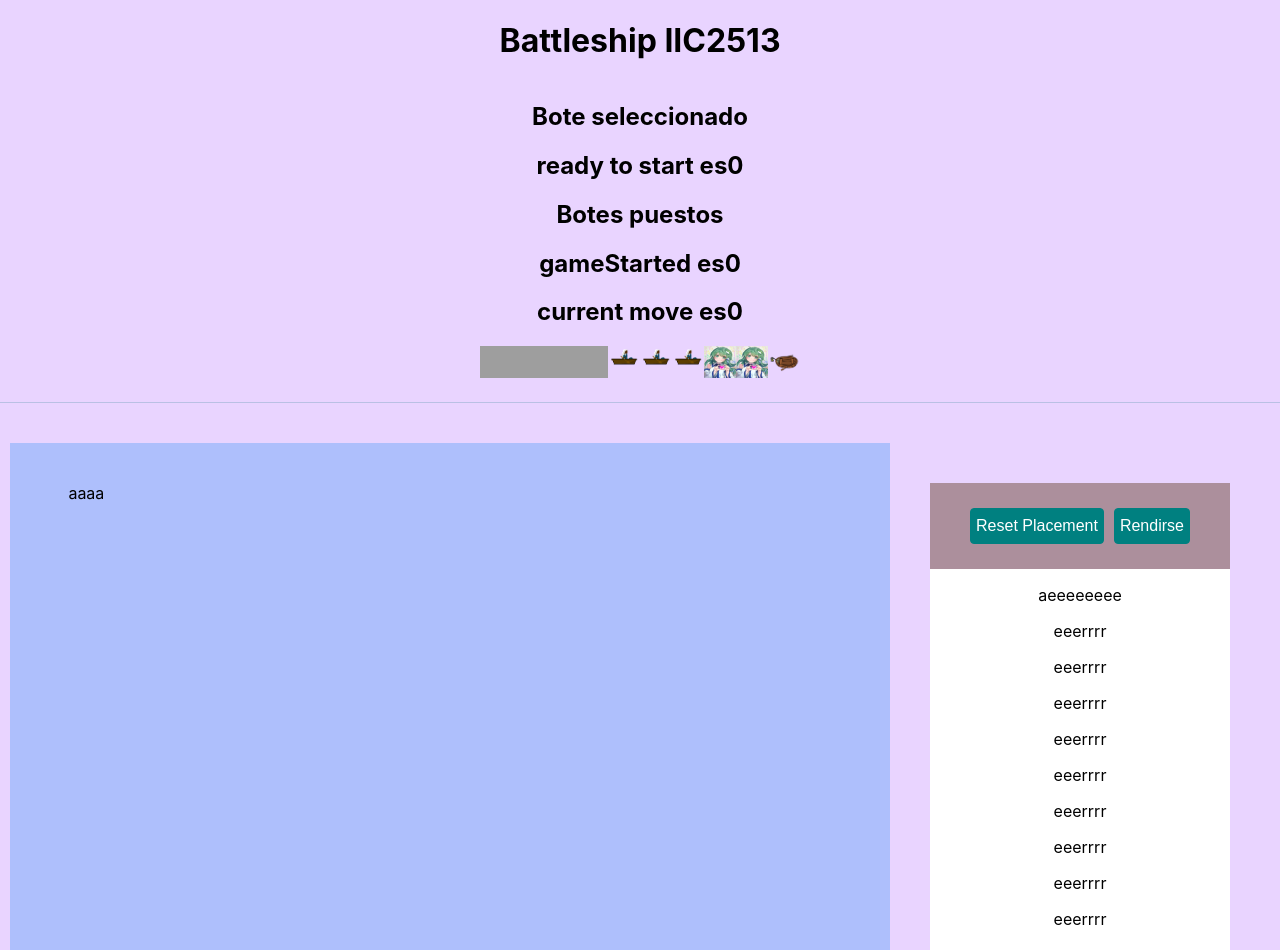
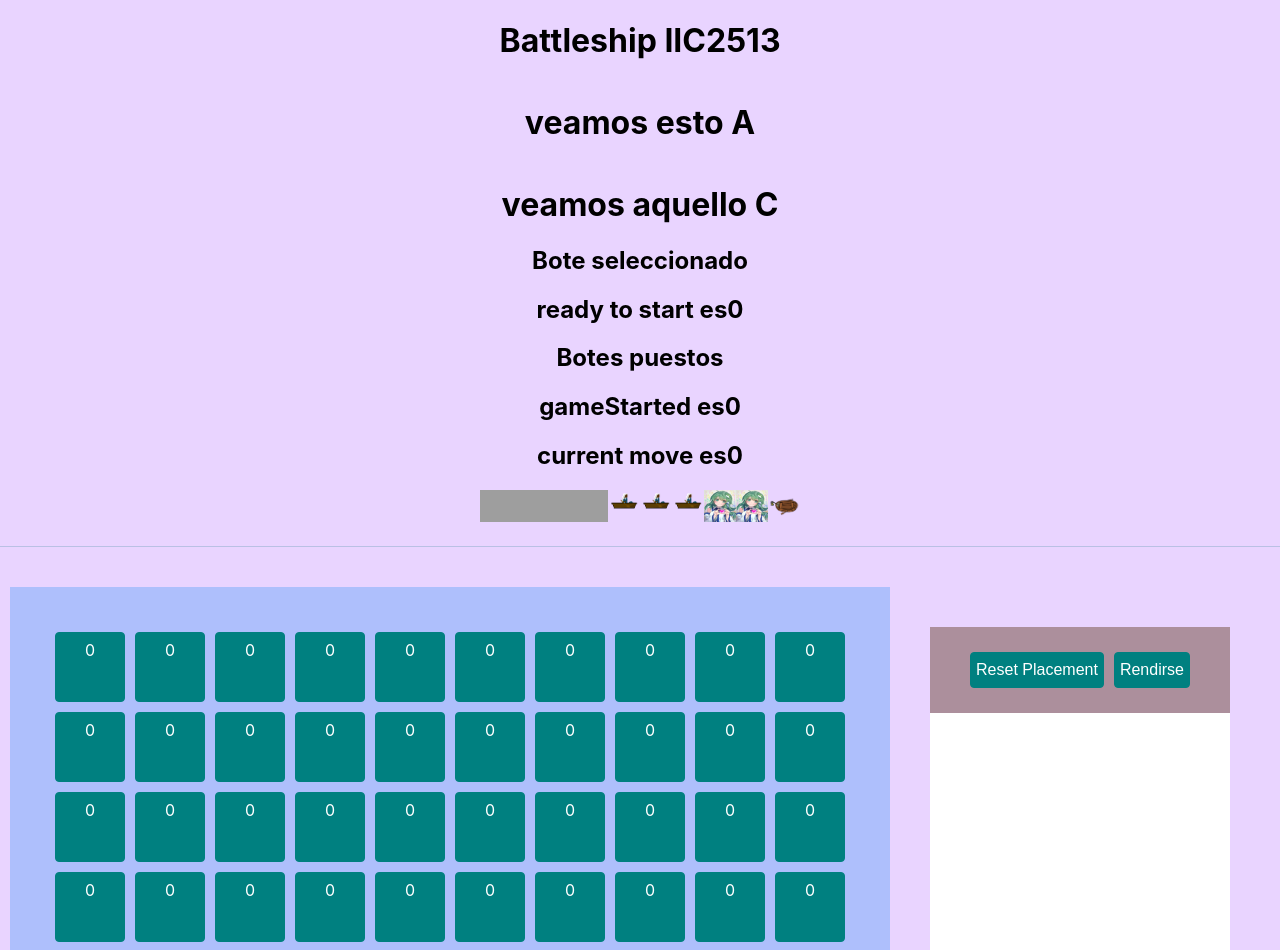
Before and after one commit to mistico0121/ex_mrschudeck, a React (Create React App) app: page / in a window 1280 px wide. Shown: the top 950 px of the page. Built offline with nearby package versions, Linux system fonts and the light colour scheme; grey boxes are pictures that could not be loaded.

Commit message:
no quiero copypasteaaar ;__;

```diff
--- a/src/App.css
+++ b/src/App.css
@@ -134,7 +134,7 @@ body {
   width:800px;
   float:left;
   /*0 A B C D E F G H I J*/
-  grid-template-columns: 1fr 1fr 1fr 1fr 1fr 1fr 1fr 1fr 1fr 1fr 1fr;
+  grid-template-columns: 1fr 1fr 1fr 1fr 1fr 1fr 1fr 1fr 1fr 1fr;
   background-color: #aebffc;
   /*grid-auto-rows: minmax(100px, auto);*/
 
--- a/src/App.js
+++ b/src/App.js
@@ -2,7 +2,9 @@ import React,{Component} from 'react';
 import BoatSelect from './BoatSelect';
 import './App.css';
 import testString from './testString';
+import tableComponent from './tableComponent';
 import Tablero from './ex web'
+
 
 function App() {
 
@@ -14,11 +16,13 @@ function App() {
 
 	console.log(testString);
 
+
+
   return (
     <div className="App">
 			<h1>{testStringApp}</h1>
-
-			<BoatSelect/>
+		    <h1>veamos esto {table6.matriz[0][1]}</h1>
+			<BoatSelect tablero={table6}/>
 
 		</div>
   );
--- a/src/BoatSelect.js
+++ b/src/BoatSelect.js
@@ -1,5 +1,6 @@
 import React, {Component} from 'react';
 import Tablero from './ex web'
+import TableComponent from './tableComponent'
 
 
 class BoatSelect extends Component{
@@ -13,12 +14,17 @@ class BoatSelect extends Component{
 		rendirse: 0,
 		gameStarted:0,
 		currentMove: 0,
+		tablero: this.props.tablero,
 		//ACÁ GUARDAREMOS LOS LOGS QUE GENERE EL PROGRAMA DURANTE EJECUCION
-		logs: ['aeeeeeeee','eeerrrr','eeerrrr','eeerrrr','eeerrrr','eeerrrr','eeerrrr','eeerrrr','eeerrrr','eeerrrr','eeerrrr','eeerrrr','eeerrrr','eeerrrr','eeerrrr','eeerrrr','eeerrrr','eeerrrr','eeerrrr']
+		//logs: ['aeeeeeeee','eeerrrr','eeerrrr','eeerrrr','eeerrrr','eeerrrr','eeerrrr','eeerrrr','eeerrrr','eeerrrr','eeerrrr','eeerrrr','eeerrrr','eeerrrr','eeerrrr','eeerrrr','eeerrrr','eeerrrr','eeerrrr']
+		logs:[]
 	};
 
 	getInitialState() {
-		return {'tablero': this.state.tablero};
+		return {'tablero': this.props.tablero};
+		}
+	onBoardUpdate = () => {
+		this.setState({"tablero": this.props.tablero});
 		}
 
 	changeCurrentMove(nambah) {
@@ -42,14 +48,13 @@ class BoatSelect extends Component{
 		);
 	}
 
-	onBoardUpdate() {
-		this.setState({"tablero": this.state.tablero});
-		}
+
 
 	newGame(){
 		let tablero6 = new Tablero();
 		tablero6.tableReady();
 		this.setState({tablero: tablero6});
+
 	}
 
 	setBoat = (boat) => {
@@ -80,11 +85,15 @@ class BoatSelect extends Component{
 		}))
 	}
 
+
 	//WHAT SHOULD THE USER SEE WHEN THE STATE CHANGES WOW
 	render(){
 
+
 		return (
 			<div id = 'table'>
+			<h1>veamos aquello {this.props.tablero.matriz[0][3]}</h1>
+
 
 			{
 				!this.state.rendirse ?
@@ -127,9 +136,11 @@ class BoatSelect extends Component{
 						<div className = 'container'>
 
 							<div className = 'grid-container'>
-								<div className = 'grid'>
-								aaaa
-								</div>
+								{
+								<TableComponent
+									tablero = {this.props.tablero}
+									onPlay = {this.onBoardUpdate} />
+								}
 							</div>
 							<div id='panel-and-scroll'>
 								<div id='panel-control'>
@@ -171,8 +182,8 @@ class BoatSelect extends Component{
 
 				</React.Fragment>:
 				<React.Fragment>
-				<h1>USTED SE HA RENDIDO</h1>
-				<button className = 'btn btn-primary' onClick = {()=>this.resetSetup()}>Nueva partida</button>
+					<h1>USTED SE HA RENDIDO</h1>
+					<button className = 'btn btn-primary' onClick = {()=>this.resetSetup()}>Nueva partida</button>
 
 				</React.Fragment>
 			}
--- a/src/matrixCell.js
+++ b/src/matrixCell.js
@@ -3,14 +3,16 @@ import React, {Component} from 'react';
 
 //Basado en componente de
 //https://www.codementor.io/@codementorteam/react-beginner-tutorial-building-a-board-game-from-scratch-ajjkqr62x
-class matrixCell extends Component{
+class MatrixCell extends Component{
 
 	//Si current action es X, hace algo, si es Y, hace otra cosa
 
-	handleClick() {
+	handleClick = ()=> {
 
-		let botecito = this.props.tablero.player1.boatList[this.props.tablero.boatIndex[this.props.currentBoat]]
-		if (this.props.currentMove == 0){
+
+	let botecito = this.props.tablero.player1.boatList[this.props.tablero.player1.boatIndex[this.props.currentBoat]]
+
+	if (this.props.currentMove == 0){
 	  	if (this.props.tablero.moveBoat(botecito,this.props.row, this.props.col))
         this.props.onPlay();
 	  } else if (this.props.currentMove == 0){
@@ -22,14 +24,19 @@ class matrixCell extends Component{
 	  	}
 
 	  }
+
   }
 
 	render(){
-		return <div className = 'btn btn-primary' onClick={this.handleClick}>
+		return (
+
+				<div className = 'btn btn-primary' onClick={this.handleClick}>
 						{this.props.tablero.matriz[this.props.row][this.props.col]}
 				</div>
+
+		)
 	}
 
 }
 
-export default matrixCell
+export default MatrixCell
--- a/src/tableComponent.js
+++ b/src/tableComponent.js
@@ -1 +1,53 @@
-tableComponent.js
+import React, {Component} from 'react';
+import MatrixCell from './matrixCell';
+
+class TableComponent extends Component{
+
+	render(){
+
+		let celdas = [];
+		for (var i = 0; i<10;i++){
+			for (var j = 0; j<10; j++){
+				var celdita = (i,j);
+				celdas.push(celdita);
+			}
+		}
+		var cell = new MatrixCell({
+											tablero:this.props.tablero,
+											row:1,
+											col:2,
+											//onPlay: {this.props.onPlay}
+										})
+
+
+		return (
+
+
+				<div className='grid'>
+							<React.Fragment>
+										{
+										celdas.map((celdaa)=>
+
+											<MatrixCell
+												tablero={this.props.tablero}
+												row={1}
+												col={1}
+												onPlay = {this.props.onPlay}
+												currentBoat = {this.props.currentBoat}
+												currentMove = {this.props.currentMove}
+											/>
+										)
+
+										}
+
+							</React.Fragment>
+
+
+				</div>
+
+			)
+	}
+
+}
+
+export default TableComponent;
```
